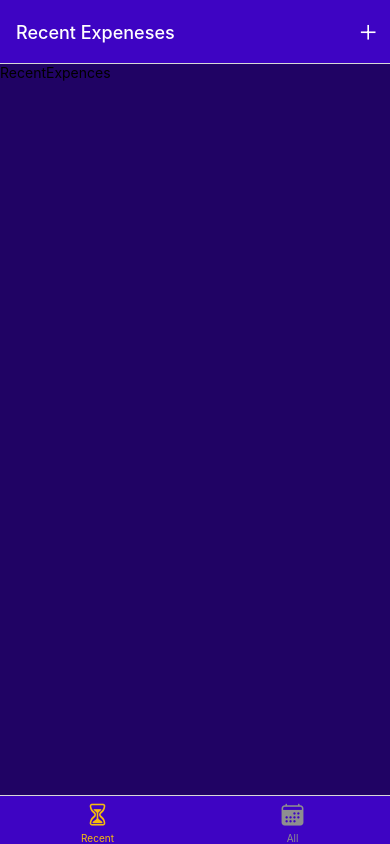
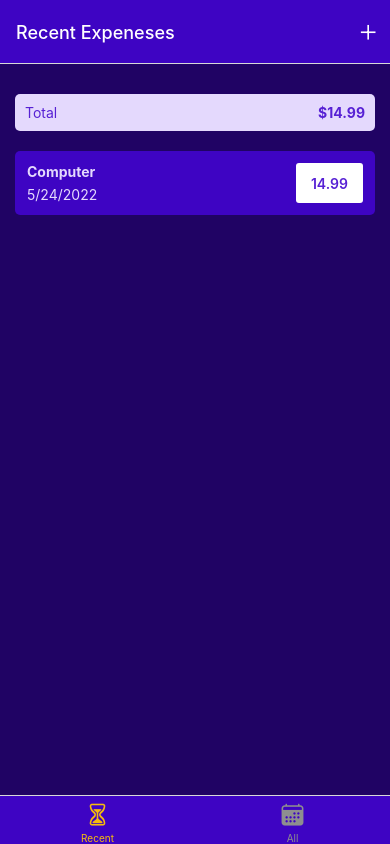
Before and after one commit to Lonerr7/React-Native-Expense-Tracker, a React Native app: screen /Recent in a window 390 px wide. Built offline with nearby package versions, Linux system fonts and the light colour scheme.

Commit message:
6. Made filtering expenses by their date and displayed them in RecentExpenses

```diff
--- /dev/null
+++ b/src/components/Expenses/ExpensesOutput.js
@@ -0,0 +1,27 @@
+import { View, FlatList } from 'react-native';
+import { countTotalPrice } from '../../helpers/helpers';
+import ExpenseItem from './ExpenseItem';
+import ExpensesInfo from './ExpensesInfo';
+
+const ExpensesOutput = ({ expenses }) => {
+  const renderItem = ({ item }) => {
+    return (
+      <ExpenseItem date={item.date} price={item.price} title={item.title} />
+    );
+  };
+
+  const totalPrice = countTotalPrice(expenses);
+
+  return (
+    <View>
+      <ExpensesInfo timePeriod={'Total'} totalPrice={totalPrice} />
+      <FlatList
+        data={expenses}
+        renderItem={renderItem}
+        keyExtractor={(item) => item.id}
+      />
+    </View>
+  );
+};
+
+export default ExpensesOutput;
--- a/src/helpers/helpers.js
+++ b/src/helpers/helpers.js
@@ -2,3 +2,11 @@ export const countTotalPrice = (arr) =>
   arr.reduce((prev, current) => {
     return prev + current.price;
   }, 0);
+
+export const filterDates = (arr) => {
+  const now = Date.now();
+
+  return arr.filter(
+    (item) => Math.floor((now - item.date) / (1000 * 60 * 60 * 24)) <= 7
+  );
+};
--- a/src/redux/expensesSlice.js
+++ b/src/redux/expensesSlice.js
@@ -8,13 +8,13 @@ const initialState = {
       id: uuidv4(),
       title: 'Computer',
       price: 14.99,
-      date: new Date(2022, 1, 24),
+      date: new Date(2022, 4, 24),
     },
     {
       id: uuidv4(),
       title: 'PS5',
       price: 33.33,
-      date: new Date(2022, 1, 24),
+      date: new Date(2022, 1, 11),
     },
   ],
 };
--- a/src/screens/AllExpenses.js
+++ b/src/screens/AllExpenses.js
@@ -1,38 +1,14 @@
-import { View, StyleSheet, FlatList } from 'react-native';
+import { View, StyleSheet } from 'react-native';
 import { useSelector } from 'react-redux';
-import ExpenseItem from '../components/Expenses/ExpenseItem';
-import ExpensesInfo from '../components/Expenses/ExpensesInfo';
-import { countTotalPrice } from '../helpers/helpers';
+import ExpensesOutput from '../components/Expenses/ExpensesOutput';
 import { GlobalStyles } from '../helpers/styles';
 
 const AllExpenses = () => {
   const expenses = useSelector((state) => state.expenses.expenses);
 
-  const expensesElements = expenses.map((exp) => (
-    <ExpenseItem
-      key={exp.id}
-      date={exp.date}
-      price={exp.price}
-      title={exp.title}
-    />
-  ));
-
-  const renderItem = ({ item }) => {
-    return (
-      <ExpenseItem date={item.date} price={item.price} title={item.title} />
-    );
-  };
-
-  const totalPrice = countTotalPrice(expenses);
-
   return (
     <View style={styles.container}>
-      <ExpensesInfo timePeriod={'Total'} totalPrice={totalPrice} />
-      <FlatList
-        data={expenses}
-        renderItem={renderItem}
-        keyExtractor={(item) => item.id}
-      />
+      <ExpensesOutput expenses={expenses} />
     </View>
   );
 };
--- a/src/screens/RecentExpences.js
+++ b/src/screens/RecentExpences.js
@@ -1,10 +1,17 @@
-import { View, Text, StyleSheet } from 'react-native';
+import { View,  StyleSheet } from 'react-native';
+import { useSelector } from 'react-redux';
+import ExpensesOutput from '../components/Expenses/ExpensesOutput';
+import { filterDates } from '../helpers/helpers';
 import { GlobalStyles } from '../helpers/styles';
 
 const RecentExpences = () => {
+  const expenses = useSelector((state) => state.expenses.expenses);
+
+  const filteredExpenses = filterDates(expenses);
+
   return (
     <View style={styles.container}>
-      <Text>RecentExpences</Text>
+      <ExpensesOutput expenses={filteredExpenses} />
     </View>
   );
 };
@@ -13,6 +20,8 @@ const styles = StyleSheet.create({
   container: {
     flex: 1,
     backgroundColor: GlobalStyles.colors.primary800,
+    paddingHorizontal: 15,
+    paddingTop: 30,
   },
 });
 
```
